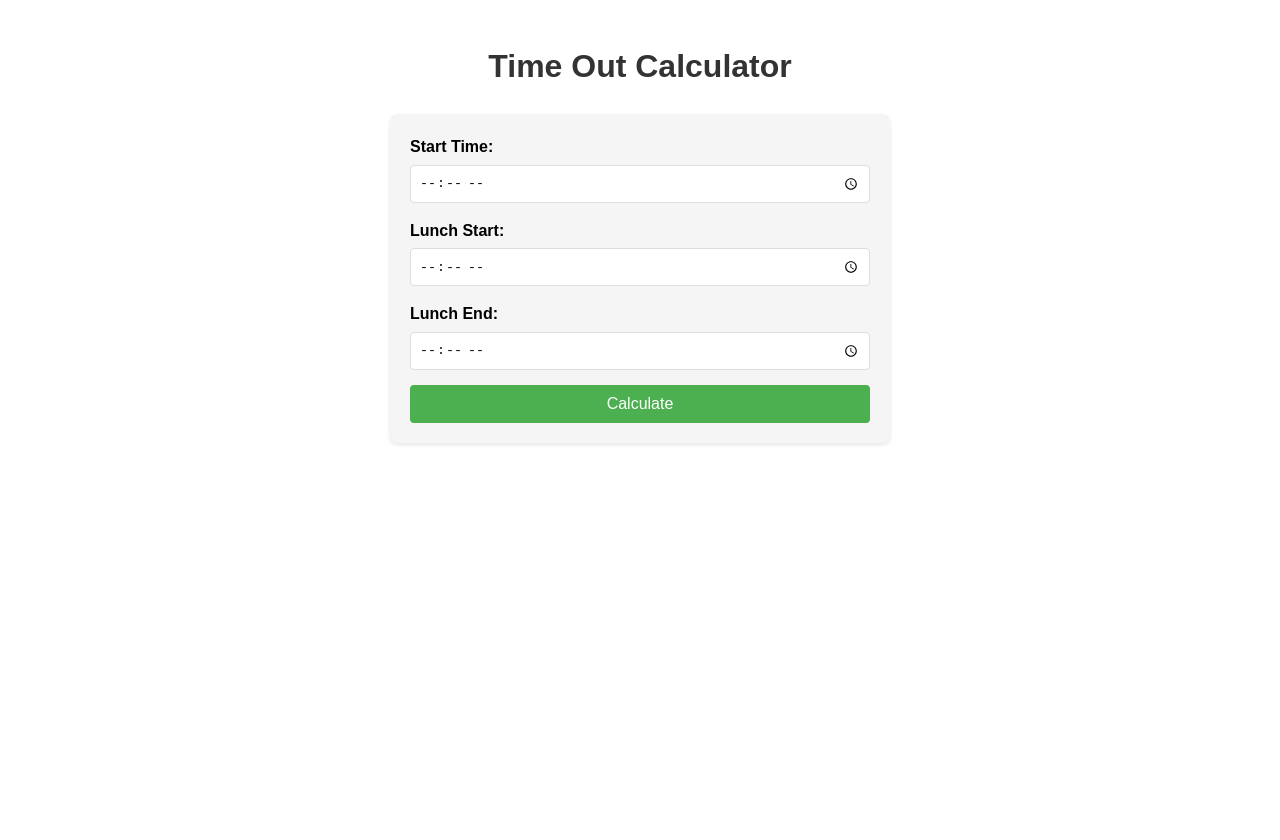
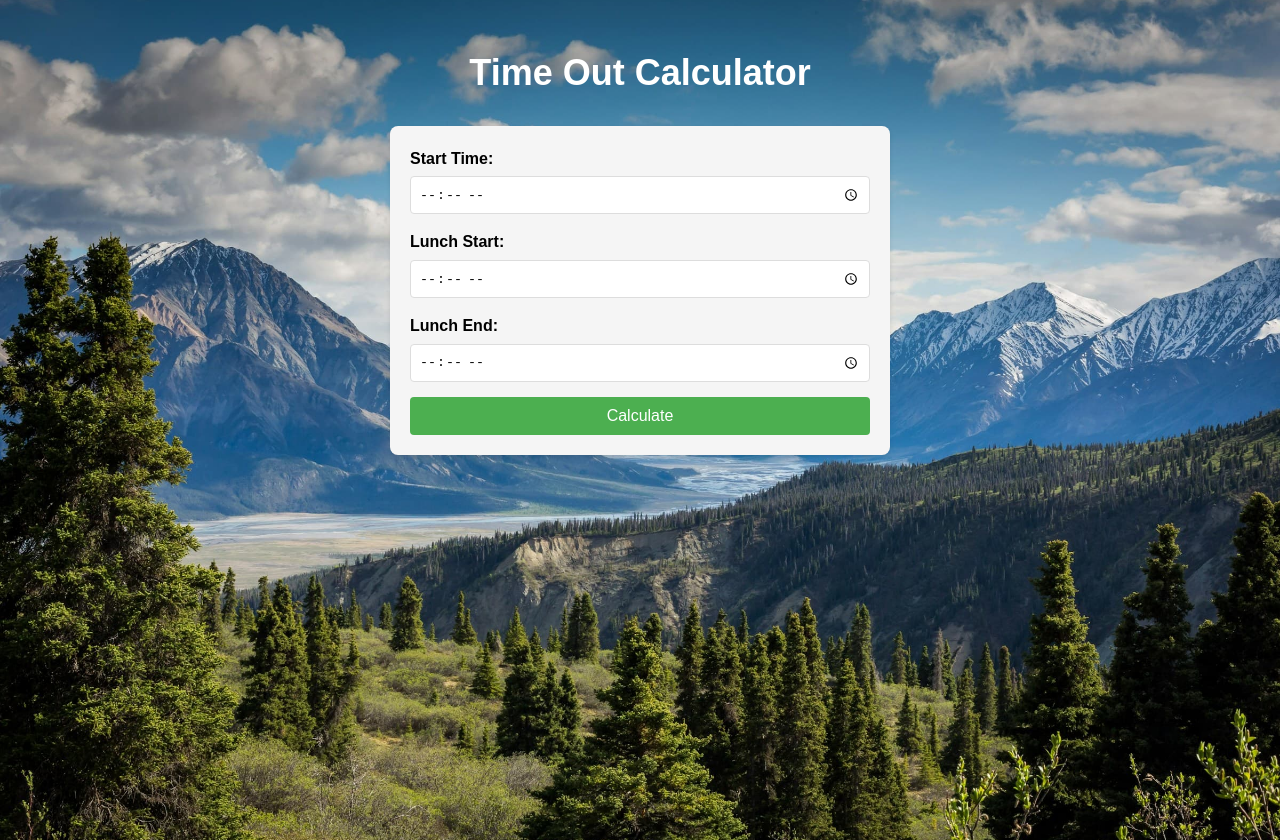
Before and after one commit to roysaucedo/time-out-calculator, a plain HTML site: page index.html in a window 1280 px wide. Before the commit the page ends 800 px from the top, so only its background shows below. Drawn offline with Linux system fonts and the light colour scheme.

Commit message:
bg added

```diff
--- a/index.html
+++ b/index.html
@@ -11,10 +11,16 @@
             margin: 0 auto;
             padding: 20px;
             line-height: 1.6;
+            background-image: url(/tc-calc-bg.jpg);
+            background-position: center;
+            background-size: cover;
+            background-repeat: no-repeat;
+            height: 100vh;
         }
         h1 {
-            color: #333;
+            color: #fff;
             text-align: center;
+            font-size: 36px;
         }
         .calculator {
             background-color: #f5f5f5;
```
Also changed, not shown: tc-calc-bg.jpg (added).
